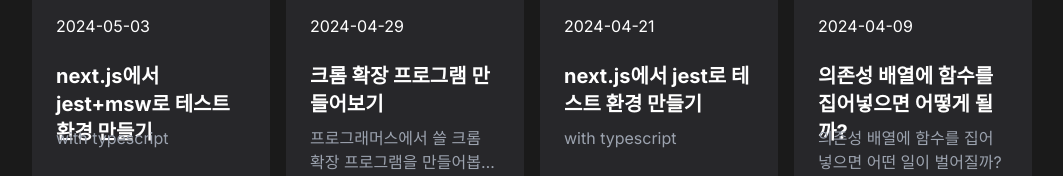
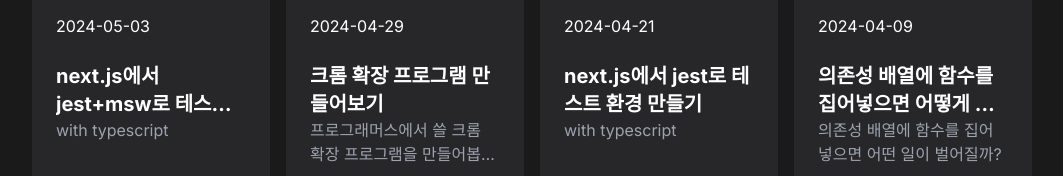
Before and after one commit to 1eecan/blog, a Next.js app: page / in a window 1280 px wide. Shown: the part 479-655 px from the top of the page, without its empty margins (108-1171 px from the left). Built offline with nearby package versions, Linux system fonts and the light colour scheme.

Commit message:
fix: 카드 컴포넌트 제목 overflow 수정
* add line-clamp-2

```diff
--- a/src/_ui/components/Card/Card.tsx
+++ b/src/_ui/components/Card/Card.tsx
@@ -20,7 +20,9 @@
       </div>
       <div className="px-6 pt-4 pb-2 h-12 text-white">{date}</div>
       <div className="px-6 py-4 h-36">
-        <div className="font-bold text-xl h-16 text-white">{title}</div>
+        <p className="font-bold text-xl h-15 text-white line-clamp-2">
+          {title}
+        </p>
         <p className="text-gray-400 text-base h-12 line-clamp-2">{spoiler}</p>
       </div>
     </div>
```
